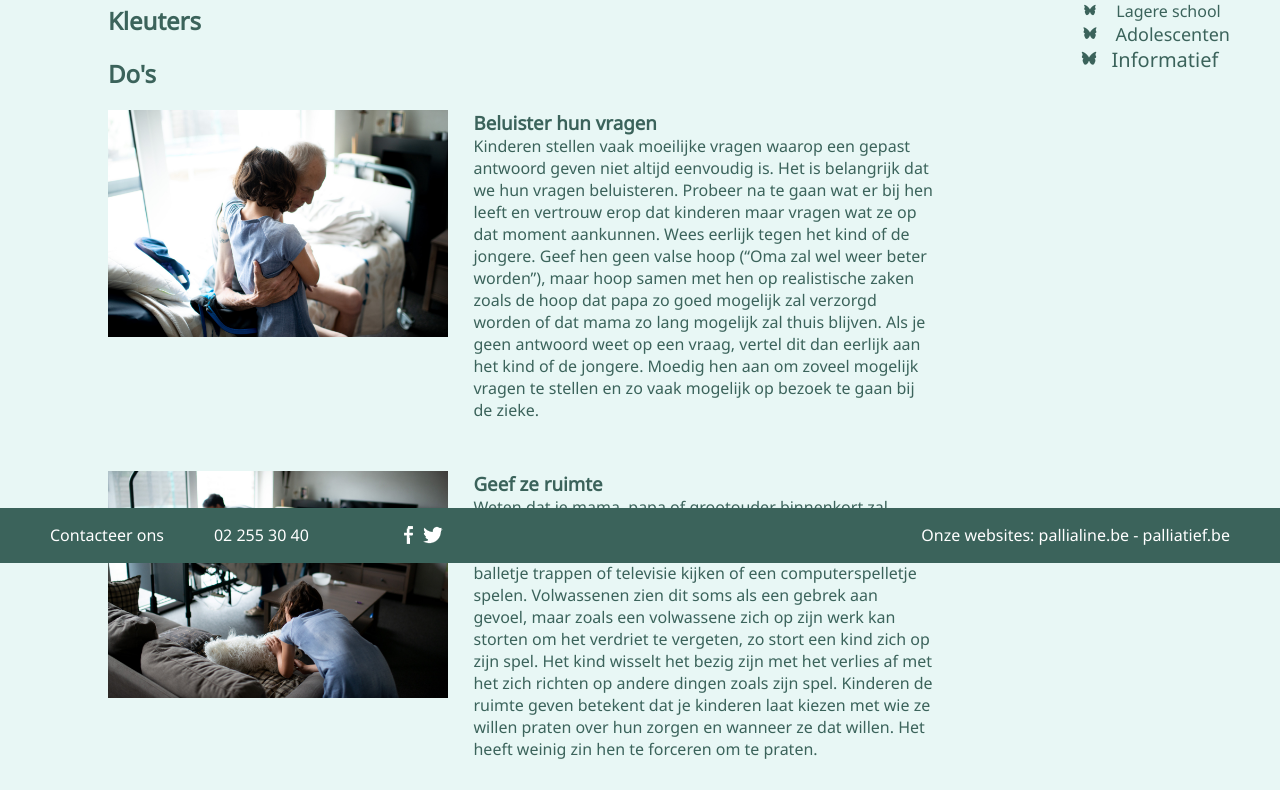
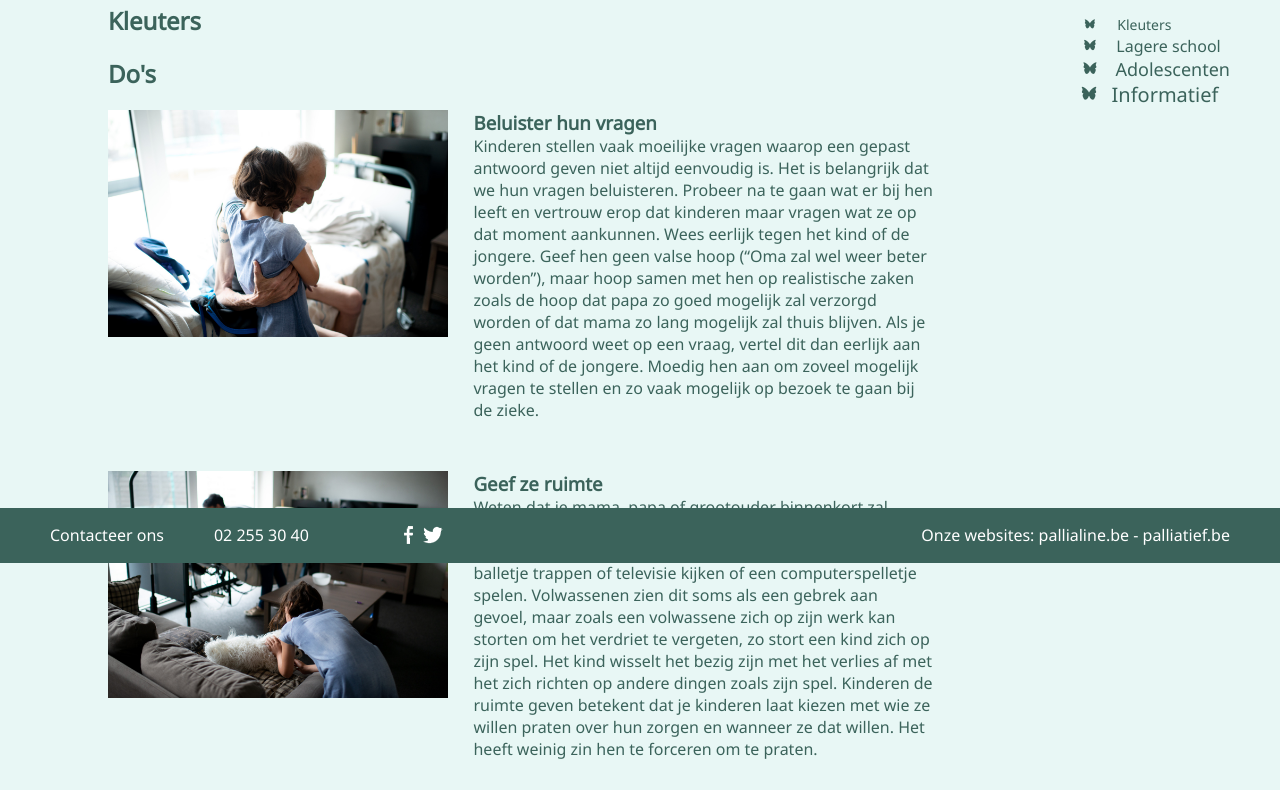
Before and after one commit to BrentCarton/integration-web, a plain HTML site: page HTML/tips.html in a window 1280 px wide. Shown: the part 237-1027 px from the top of the page. Drawn offline with Linux system fonts and the light colour scheme.

Commit message:
small fix aan de sidenav

```diff
--- a/CSS/navigatie/sidenav.css
+++ b/CSS/navigatie/sidenav.css
@@ -57,7 +57,7 @@
 @media screen and (min-width: 1024px){
     .side{
         position: fixed;
-        top: 115px;
+        top: 150px;
         right: 50px;
     }
 
```
